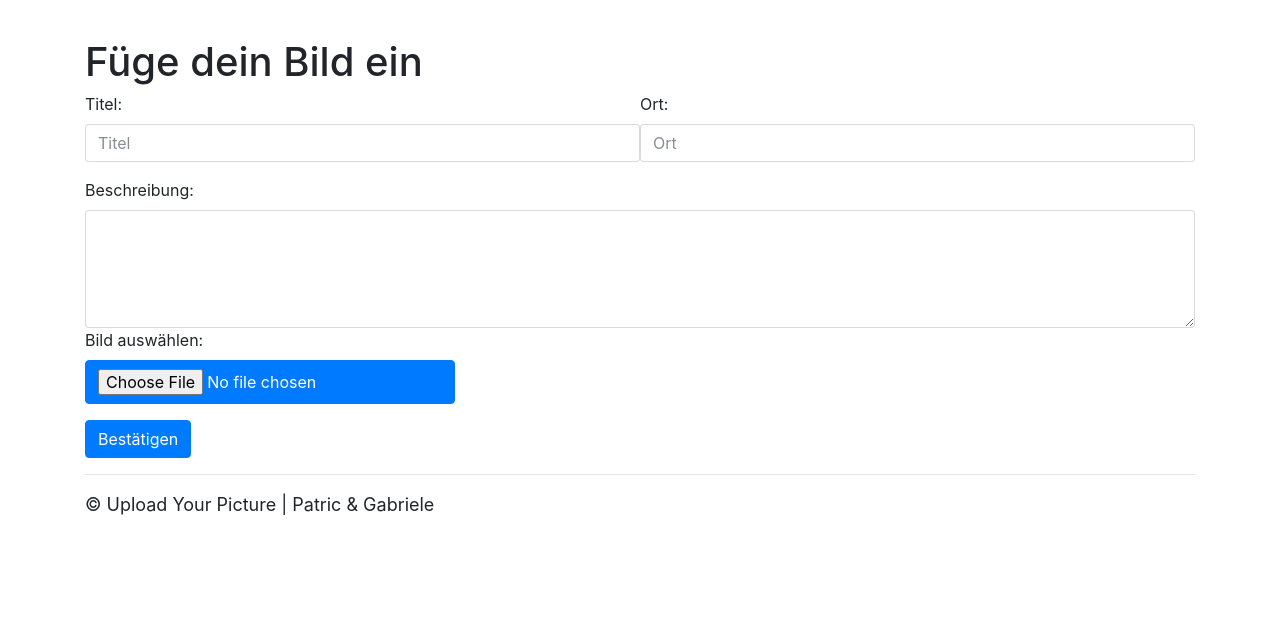
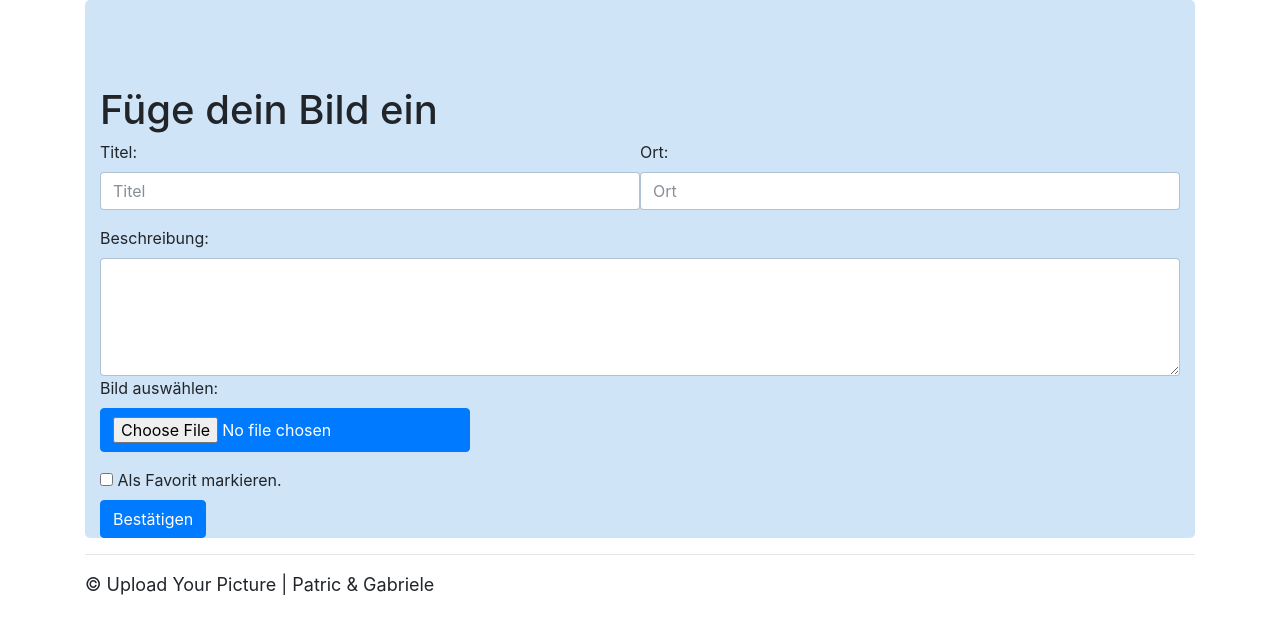
Before and after one commit to patricflueckiger/upload_your_picture, a PHP site: template view/bilder_create.php in a window 1280 px wide. Shown: the part 56-690 px from the top of the page. Run offline with PHP 8.4, Linux system fonts and the light colour scheme; the template is opened without the code that fills it: most values are stand-ins (such as "Sample title", 1, 10 or a date in 2020); some libraries are stand-ins or nearby versions.

Commit message:
favorit checkbox

```diff
--- a/controller/BilderController.php
+++ b/controller/BilderController.php
@@ -32,7 +32,9 @@ class BilderController {
             $inputTitel = htmlspecialchars($_POST['inputTitel']);
             $inputOrt = htmlspecialchars($_POST['inputOrt']);
             $inputBeschreib = htmlspecialchars($_POST['inputBeschreib']);
+            $inputFavorit = $_POST['favorit'];
             $inputBild = $_FILES['inputBild'];
+
 
             $error = false;
             $error_text = "";
@@ -61,12 +63,12 @@ class BilderController {
             else {
 
               $newFileName = $inputTitel.date("d-m-Y");
-              $newFileName = str_replace(' ','_',$newFileName);
+              $newFileName = str_replace(' ', '_', $newFileName);
               $filePath = "upload/".$newFileName.".jpg";
 
               move_uploaded_file($_FILES['inputBild']['tmp_name'], $filePath);
 
-              $bildRepository->create($inputTitel, $inputOrt, $inputBeschreib, $filePath);
+              $bildRepository->create($inputTitel, $inputOrt, $inputBeschreib, $filePath, $inputFavorit);
 
 
             }
--- a/view/bilder_create.php
+++ b/view/bilder_create.php
@@ -1,3 +1,6 @@
+
+<div class="pt-5" style="background-color:#d0e4f7;height:100%;width:auto;border-radius:5px;">
+  <div class="container">
 <h1>Füge dein Bild ein</h1>
 
 <form action="/Bilder/doCreate" method="post" enctype="multipart/form-data">
@@ -21,6 +24,12 @@
   <input type="file" accept=".jpg" name="inputBild" id="inputBild" class="btn btn-primary" required>
 </div>
 
+<div class="form-check">
+  <label class="form-check-label">
+    <input name="favorit" id="favorit" class="form-check-input" type="checkbox" value="">
+    Als Favorit markieren.
+  </label>
+</div>
 
 
 <div class="form-group">
@@ -28,6 +37,8 @@
 </div>
 
 </form>
+</div>
+</div>
 
 <?php
 
```
